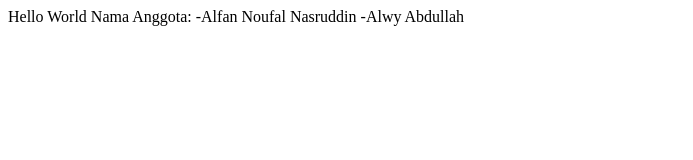
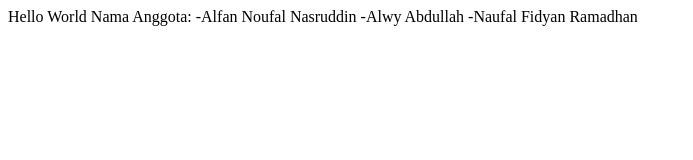
Before and after one commit to alfan06/Proyek2-Kelompok2, a plain HTML site: page HelloWorld.html in a window 1280 px wide. Shown: the whole page, without its empty margins (0-693 px from the left). Drawn offline with Linux system fonts and the light colour scheme.

Commit message:
Update HelloWorld.html

```diff
--- a/HelloWorld.html
+++ b/HelloWorld.html
@@ -8,5 +8,6 @@ Hello World
 Nama Anggota:
 -Alfan Noufal Nasruddin
 -Alwy Abdullah
+-Naufal Fidyan Ramadhan
 </body>
 </html>
```
